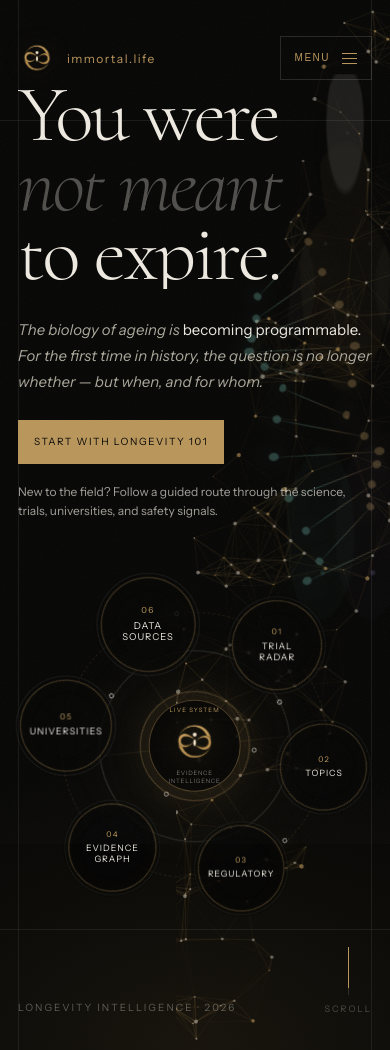
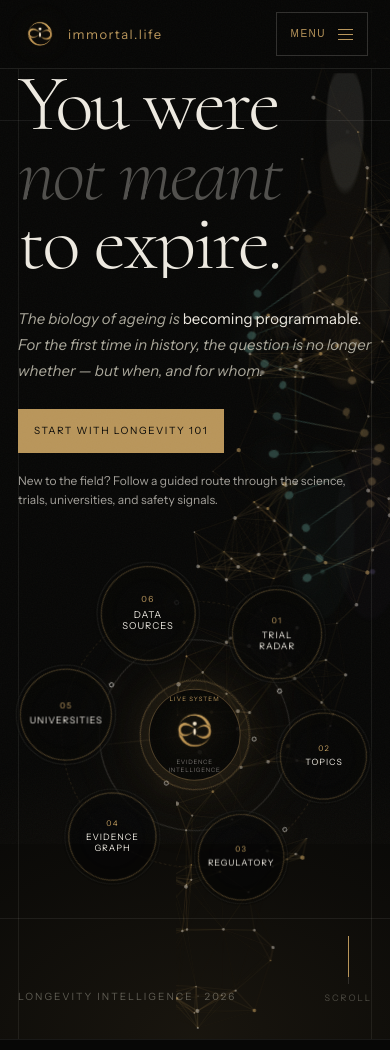
Before and after one commit to immortal-life-source/immortal-life, a website: page index.html in a window 390 px wide. Shown: the top 1050 px of the page. Drawn offline with Linux system fonts and the light colour scheme; animation ran at ten frames a second.

Commit message:
Unify homepage mobile header

```diff
--- a/index.html
+++ b/index.html
@@ -30,7 +30,7 @@
 
   <link rel="icon" href="/favicon.ico" type="image/x-icon">
 
-  <link rel="stylesheet" href="/style.css?v=20260916-mobile-menu" />
+  <link rel="stylesheet" href="/style.css?v=20260916-mobile-header-unified" />
 </head>
 
 <body>
--- a/style.css
+++ b/style.css
@@ -198,7 +198,7 @@ body::after {
   display: none;
   min-height: 44px;
   padding: 0 14px;
-  border: 1px solid var(--border-mid);
+  border: 1px solid rgba(237, 233, 224, 0.18);
   background: transparent;
   color: var(--gold);
   align-items: center;
@@ -1482,7 +1482,7 @@ h1 {
    ============================================================ */
 @media (max-width: 768px) {
   .s1 {
-    padding: 36px 18px;
+    padding: 0 18px 36px;
     --pad-x: 18px;
     grid-template-rows: auto auto auto;
     overflow-x: hidden;
@@ -1497,25 +1497,36 @@ h1 {
   }
 
   .s1-header {
+    min-height: 68px;
     align-items: center;
-    position: relative;
+    position: sticky;
+    top: 0;
     z-index: 30;
+    margin: 0 -18px;
+    padding: 12px 22px;
+    border-bottom: 1px solid rgba(237, 233, 224, 0.1);
+    background: rgba(7, 7, 6, 0.94);
+    backdrop-filter: blur(18px);
+    -webkit-backdrop-filter: blur(18px);
   }
 
   .s1-header .logo {
     min-height: 44px;
     display: inline-flex;
     align-items: center;
-  }
-
-  .s1-header .brand-mark { width: 38px; height: 38px; }
+    gap: 10px;
+    font-size: 13px;
+    letter-spacing: .11em;
+  }
+
+  .s1-header .brand-mark { width: 36px; height: 36px; }
 
   .mobile-nav-toggle { display: inline-flex; position: relative; z-index: 32; }
 
   .s1-header .s1-nav {
     display: none;
     position: absolute;
-    top: calc(100% + 14px);
+    top: 100%;
     left: 0;
     right: 0;
     z-index: 31;
```
